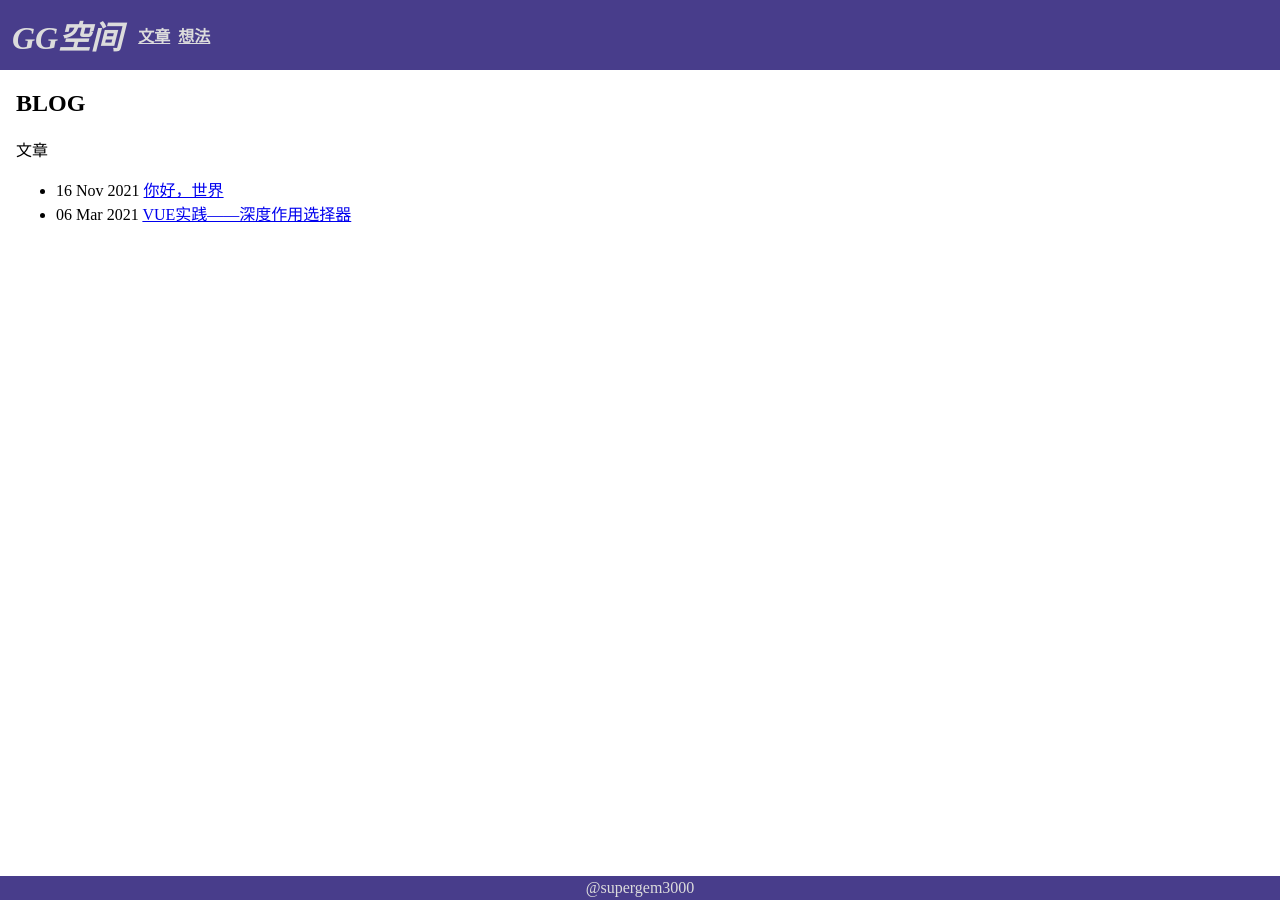
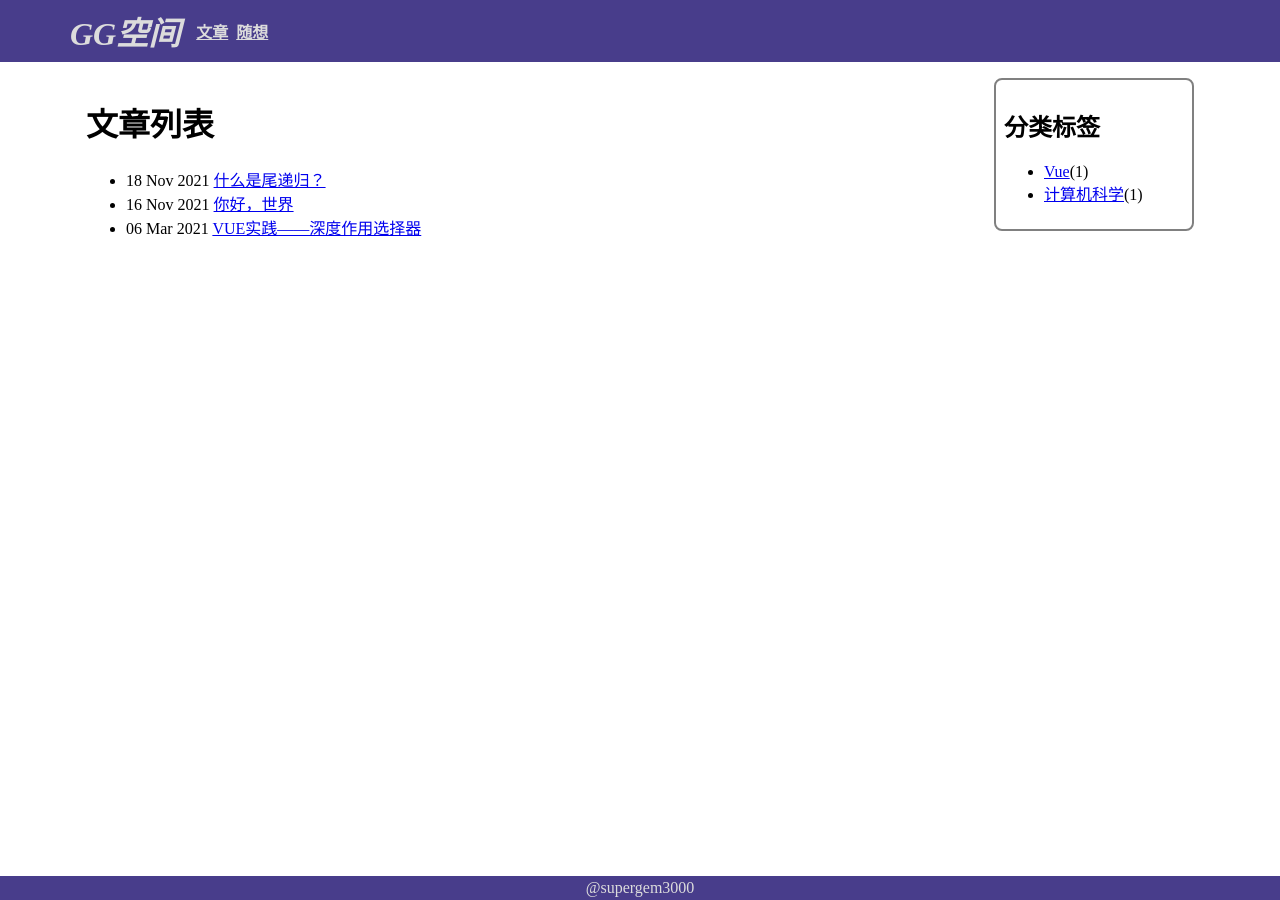
Before and after one commit to supergem3000/supergem3000.github.io, a Jekyll site: the page built from index.html, in a window 1280 px wide. Built offline with Jekyll 4.4.1, drawn with Linux system fonts in a browser that asks for light colours.

Commit message:
2021-11-18

````diff
--- a/_layouts/default.html
+++ b/_layouts/default.html
@@ -5,25 +5,38 @@
     <meta charset="utf-8" />
     <title>{{ page.title }}</title>
     <link rel="stylesheet" type="text/css" href="/css/default.css">
-    <style>
-
-    </style>
+    {% if layout.css_file %}
+    <link rel="stylesheet" type="text/css" href="/css/{{ layout.css_file }}">
+    {% endif %}
+    {% if page.css_file %}
+    <link rel="stylesheet" type="text/css" href="/css/{{ page.css_file }}">
+    {% endif %}
 </head>
 
 <body>
     <header class="header">
-        <span class="header-logo">GG空间</span>
-        <nav class="header-nav">
-            <a href="#">文章</a>
-            <a href="#">想法</a>
-        </nav>
+        <div class="header-container">
+            <span class="header-logo">GG空间</span>
+            <nav class="header-nav">
+                <a href="#">文章</a>
+                <a href="#">随想</a>
+            </nav>
+        </div>
     </header>
-    <main class="main">
+    <main class="main-container">
         {{ content }}
     </main>
     <footer class="footer">
-        @supergem3000
+        <div class="footer-container">
+            @supergem3000
+        </div>
     </footer>
+    {% if layout.js_file %}
+    <script type="text/javascript" src="/js/{{ layout.js_file }}"></script>
+    {% endif %}
+    {% if page.js_file %}
+    <script type="text/javascript" src="/js/{{ page.js_file }}"></script>
+    {% endif %}
 </body>
 
 </html>
--- /dev/null
+++ b/_posts/2021-11-18-tail-recursion.md
@@ -0,0 +1,49 @@
+---
+layout: default
+title: 什么是尾递归？
+tags: 计算机科学
+---
+
+尾递归是一种在函数的最后执行递归调用语句的特殊形式的递归。尾递归和一般的递归不同在对内存的占用，普通递归创建stack累积而后计算收缩，尾递归只会占用恒量的内存（和迭代一样）。
+
+# 以斐波那契数列计算为例
+
+普通递归：
+
+```c
+int fibonacci(int n)
+{
+    if (n <= 1) return n;
+    else return fibonacci(n - 1) + fibonacci(n - 2);
+}
+
+fibonacci(n);
+```
+
+非尾递归在递归函数调用后此函数还有后续（调用`fibonacci(n - 1)`的结果还需和调用`fibonacci(n - 2)`的结果进行计算），所以必须保存本身的环境以供处理返回值。
+
+尾递归：
+
+```c
+int fibonacci_tailrec(int a, int b, int n)
+{
+    if (n == 0)
+    {
+        return a;
+    }
+    else
+    {
+        return fibonacci_tailrec(b, a + b, n - 1);
+    }
+}
+
+fibonacci_tailrec(0, 1, n);
+```
+
+尾递归把依赖上一次环境转变为不依赖上一层环境，而是把所用到的环境通过参数传递给下一层。这种递归代码在执行过程中是可以不需要回溯的，这样的结果是编译器可以对其进行优化。由于尾递归调用发生在函数末尾，它自己的栈帧中已经没有需要被使用的东西了，也就可以让下次递归调用直接覆盖使用当前的栈帧。生成的机器码和循环差不多。
+
+# 计算机语言与尾递归
+
+Python、Java没有做尾递归优化是为了抛出异常时有完整的Stack Trace。
+
+对于 C++ 等语言来说，在函数最后`return f(x);`并不一定是尾递归。在返回之前很可能涉及到对象的析构函数，使得`f(x)`不是最后执行的那个。
--- a/css/default.css
+++ b/css/default.css
@@ -28,11 +28,16 @@ body {
 }
 
 .header {
+    background-color: var(--color-dark-blue);
+    color: var(--color-gainsboro);
+    width: 100%;
+    padding: 8px;
+    box-sizing: border-box;
+}
+
+.header-container {
     display: flex;
     flex-direction: row;
-    background-color: var(--color-dark-blue);
-    color: var(--color-gainsboro);
-    padding: 12px;
     align-items: center;
 }
 
@@ -58,16 +63,51 @@ body {
     margin-right: 0;
 }
 
-.main {
-    margin: 0 16px;
+.main-container {
     flex-grow: 1;
+    align-items: flex-start;
+    box-sizing: border-box;
+    padding: 16px;
 }
 
 .footer {
+    background-color: var(--color-dark-blue);
+    color: var(--color-gainsboro);
+    width: 100%;
+}
+
+.footer-container {
     flex-direction: row;
-    background-color: var(--color-dark-blue);
     padding: 4px;
-    color: var(--color-gainsboro);
     line-height: 1rem;
     text-align: center;
 }
+
+.header-container, .main-container, .footer-container {
+    width: 100%;
+    margin: 0 auto;
+}
+
+@media screen and (min-width: 576px) {
+    .header-container, .main-container, .footer-container {
+        width: 540px;
+    }
+}
+
+@media screen and (min-width: 768px) {
+    .header-container, .main-container, .footer-container {
+        width: 720px;
+    }
+}
+
+@media screen and (min-width: 992px) {
+    .header-container, .main-container, .footer-container {
+        width: 960px;
+    }
+}
+
+@media screen and (min-width: 1200px) {
+    .header-container, .main-container, .footer-container {
+        width: 1140px;
+    }
+}
--- /dev/null
+++ b/css/homepage.css
@@ -0,0 +1,20 @@
+.homepage {
+    display: flex;
+    flex-direction: row;
+    align-items: flex-start;
+}
+
+.side-nav {
+    width: 200px;
+    margin-left: 16px;
+}
+
+.main-content {
+    flex-grow: 1;
+}
+
+.category-container {
+    border: 2px var(--color-gray) solid;
+    border-radius: 8px;
+    padding: 8px;
+}
--- a/index.html
+++ b/index.html
@@ -1,12 +1,11 @@
 ---
 layout: default
 title: BLOG
+css_file: homepage.css
 ---
-
-<h2>{{ page.title }}</h2>
-
-<p>文章</p>
-
+<div class="homepage">
+    <div class="main-content">
+        <h1>文章列表</h1>
         <ul>
             {% for post in site.posts %}
             <li>{{ post.date | date_to_string }}
@@ -14,3 +13,17 @@ title: BLOG
             </li>
             {% endfor %}
         </ul>
+    </div>
+    <div class="side-nav">
+        <div class="category-container">
+            <h2>分类标签</h2>
+            <ul>
+                {% for tag in site.tags %}
+                <li>
+                    <a href="#">{{ tag[0] }}</a>({{tag[1].size}})
+                </li>
+                {% endfor %}
+            </ul>
+        </div>
+    </div>
+</div>
````
Also changed, not shown: _layouts/layout_article.html (added, +23 -0 lines), _posts/2021-03-06-vue-deep-selectors.md (renamed from _posts/2021-03-06-VUE实践——深度作用选择器.md, +6 -1 lines), css/article.css (added, +64 -0 lines), js/article.js (added, +16 -0 lines). Lines whose indentation alone changed are shown as unchanged.
